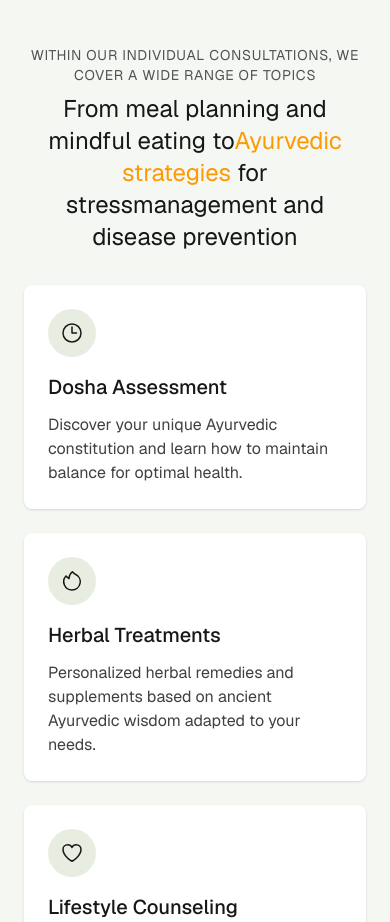
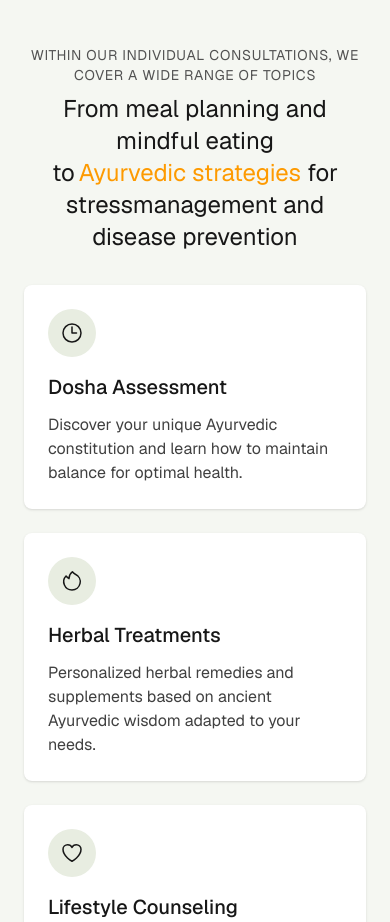
Before and after one commit to purvaspatel/Doctor-Portfolio-Website-and-UI-NextJS, a Next.js app in the folder varshajani/: page / in a window 390 px wide. Shown: the part 3180-4102 px from the top of the page. Built offline with nearby package versions, Linux system fonts and the light colour scheme; a web font is replaced by a local one.

Commit message:
better text organization

```diff
--- a/varshajani/src/app/page.tsx
+++ b/varshajani/src/app/page.tsx
@@ -313,10 +313,22 @@ export default function Home() {
         <div className="max-w-6xl mx-auto">
           <p className="text-sm uppercase tracking-wider text-neutral-600 mb-2 text-center font-lato">WITHIN OUR INDIVIDUAL CONSULTATIONS, WE COVER A WIDE RANGE OF TOPICS</p>
           <h2 className="text-2xl md:text-3xl lg:text-4xl font-playfair mb-6 text-center">
-            <span className='text-[#171717]'>From meal planning and mindful eating to</span><br className="hidden md:block" />
-             <span className="text-amber-500">Ayurvedic strategies</span> <span className='text-[#171717]'>for stress</span><br className="hidden md:block" />
-            <span className='text-[#171717]'>management and disease prevention</span>
+            <span className='text-[#171717]'>
+              From meal planning and mindful eating to
+            </span>
+            <br className="hidden md:block" />
+            <span className="text-amber-500 whitespace-nowrap ml-1 md:ml-0">
+              Ayurvedic strategies
+            </span>
+            <span className='text-[#171717]'>
+              {' '}for stress
+            </span>
+            <br className="hidden md:block" />
+            <span className='text-[#171717]'>
+              management and disease prevention
+            </span>
           </h2>
+
 
           <div className="grid grid-cols-1 md:grid-cols-3 gap-6 md:gap-8 mt-8 md:mt-12">
             {/* Service 1 */}
```
